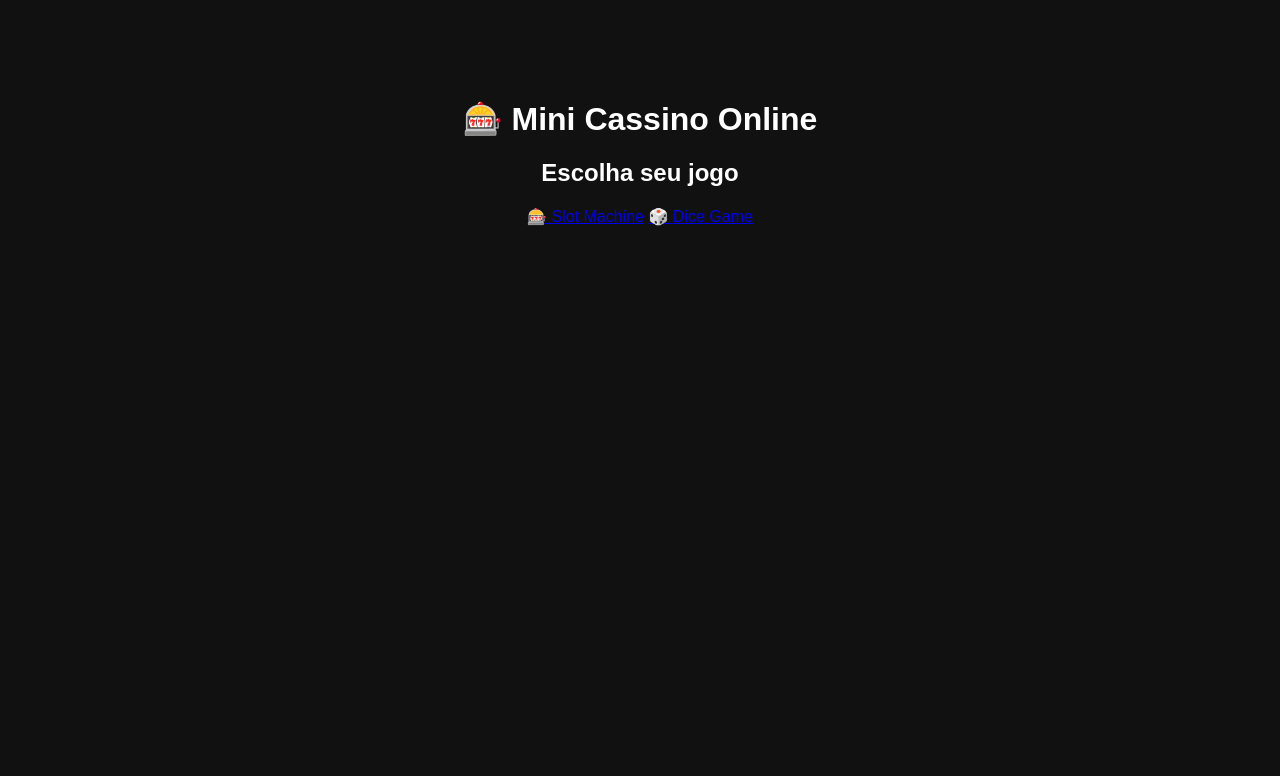
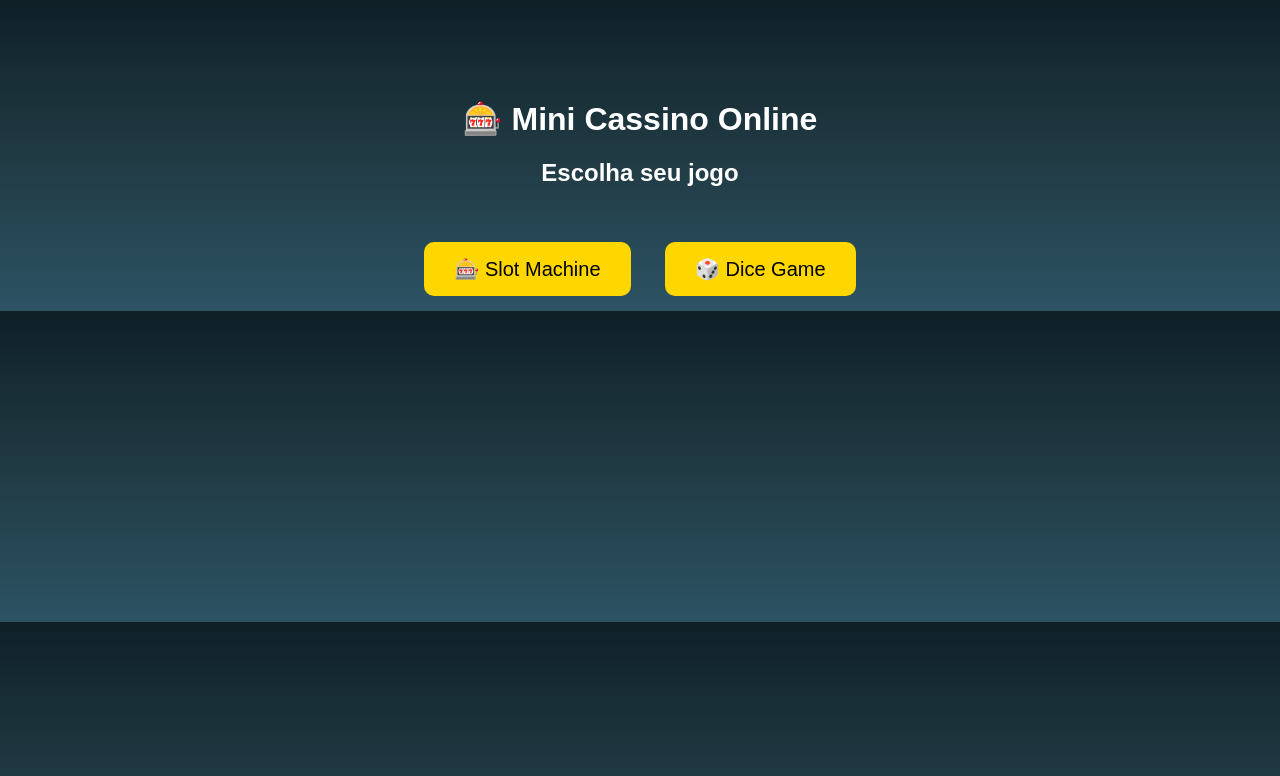
Before and after one commit to vivarthoficial/mini-cassino, a plain HTML site: page index.html in a window 1280 px wide. Drawn offline with Linux system fonts and the light colour scheme.

Commit message:
Update style.css

```diff
--- a/style.css
+++ b/style.css
@@ -1,45 +1,32 @@
 body {
-  background: #111;
+  background: linear-gradient(to bottom, #0f2027, #203a43, #2c5364);
   color: white;
   font-family: Arial, sans-serif;
   text-align: center;
   margin: 0;
-  padding: 0;
 }
 
 .casino {
   margin-top: 100px;
 }
 
-.slot {
-  display: flex;
-  justify-content: center;
-  margin: 20px;
+.menu {
+  margin-top: 40px;
 }
 
-.reel {
-  font-size: 60px;
-  margin: 10px;
-  background: #222;
-  padding: 20px;
+.game-btn {
+  display: inline-block;
+  padding: 15px 30px;
+  margin: 15px;
+  font-size: 20px;
+  background: gold;
+  color: black;
+  text-decoration: none;
   border-radius: 10px;
-  width: 80px;
+  transition: 0.3s;
 }
 
-button {
-  padding: 10px 20px;
-  font-size: 18px;
-  background: gold;
-  border: none;
-  border-radius: 5px;
-  cursor: pointer;
+.game-btn:hover {
+  background: orange;
+  transform: scale(1.1);
 }
-
-button:hover {
-  background: orange;
-}
-
-.balance {
-  font-size: 20px;
-  margin: 10px;
-}
```
